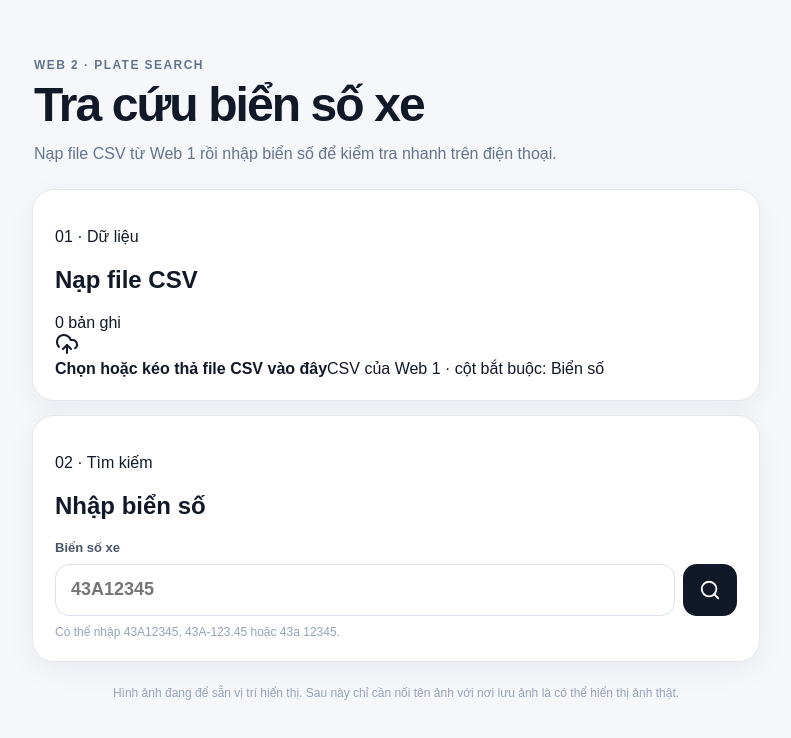
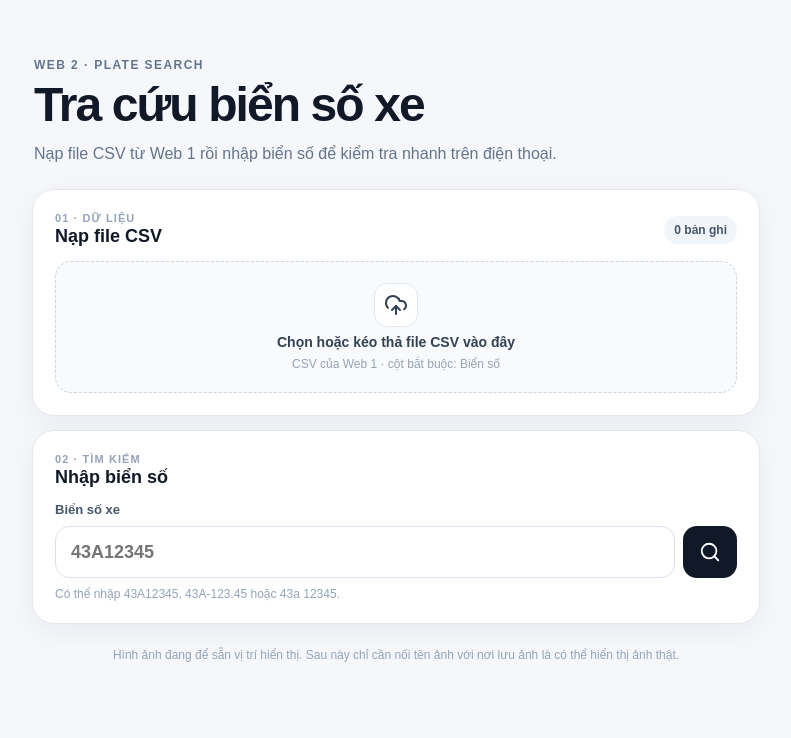
Before and after one commit to BaoNguyen777/web2-plate-search, a Next.js app: page / in a window 1280 px wide. Shown: the top 738 px of the page, without its empty margins (244-1035 px from the left). Built offline with nearby package versions, Linux system fonts and the light colour scheme.

Commit message:
style: add CSV upload and result details

```diff
--- a/app/globals.css
+++ b/app/globals.css
@@ -9,21 +9,42 @@ button { cursor: pointer; }
 h1 { margin: 0; font-size: clamp(30px, 8vw, 48px); line-height: 1.05; letter-spacing: -.04em; }
 .subtitle { margin: 12px 0 0; color: #64748b; line-height: 1.55; }
 .card { background: #fff; border: 1px solid #e5e7eb; border-radius: 22px; padding: 18px; box-shadow: 0 8px 30px rgba(15,23,42,.05); margin-bottom: 14px; }
+.sectionHeading { display: flex; align-items: center; justify-content: space-between; gap: 12px; margin-bottom: 14px; }
+.sectionHeading h2 { margin: 2px 0 0; font-size: 18px; }
+.sectionEyebrow { margin: 0; color: #94a3b8; font-size: 11px; font-weight: 800; letter-spacing: .1em; text-transform: uppercase; }
+.recordCount { white-space: nowrap; padding: 7px 10px; border-radius: 999px; background: #f1f5f9; color: #475569; font-size: 12px; font-weight: 700; }
+.uploadBox { min-height: 132px; border: 1.5px dashed #cbd5e1; border-radius: 16px; background: #f8fafc; display: flex; flex-direction: column; align-items: center; justify-content: center; text-align: center; gap: 7px; padding: 18px; color: #475569; transition: .2s ease; cursor: pointer; }
+.uploadBox:hover { border-color: #64748b; background: #f1f5f9; }
+.uploadBox strong { font-size: 14px; color: #334155; overflow-wrap: anywhere; }
+.uploadBox span { color: #94a3b8; font-size: 12px; }
+.uploadIcon { width: 44px; height: 44px; display: grid; place-items: center; border-radius: 13px; background: #fff; color: #334155; border: 1px solid #e2e8f0; }
+.loadedFile { margin-top: 10px; display: flex; align-items: center; gap: 8px; padding: 11px 12px; border-radius: 12px; background: #f8fafc; color: #475569; font-size: 13px; }
+.loadedFile span { min-width: 0; flex: 1; overflow: hidden; text-overflow: ellipsis; white-space: nowrap; }
+.loadedFile b { color: #111827; font-size: 12px; white-space: nowrap; }
+.fileError { margin: 10px 0 0; color: #b45309; font-size: 13px; line-height: 1.45; }
 .label { display: block; margin-bottom: 9px; font-size: 13px; font-weight: 700; color: #475569; }
 .searchRow { display: flex; gap: 8px; }
 .input { width: 100%; min-width: 0; height: 52px; border: 1px solid #dbe1ea; border-radius: 14px; padding: 0 15px; outline: none; font-size: 18px; font-weight: 700; text-transform: uppercase; }
 .input:focus { border-color: #111827; box-shadow: 0 0 0 3px rgba(17,24,39,.08); }
 .searchBtn { flex: 0 0 54px; height: 52px; border: 0; border-radius: 14px; background: #111827; color: white; display: grid; place-items: center; }
+.searchBtn:active { transform: scale(.97); }
 .hint { margin: 9px 0 0; color: #94a3b8; font-size: 12px; }
 .result { border-radius: 18px; padding: 17px; }
 .result.success { background: #ecfdf3; border: 1px solid #bbf7d0; }
 .result.empty { background: #f8fafc; border: 1px solid #e2e8f0; }
-.result.error { background: #fff7ed; border: 1px solid #fed7aa; }
 .resultTop { display: flex; align-items: center; gap: 12px; }
-.icon { width: 42px; height: 42px; border-radius: 13px; display: grid; place-items: center; background: white; }
+.icon { width: 42px; height: 42px; flex: 0 0 42px; border-radius: 13px; display: grid; place-items: center; background: white; }
 .result h2 { margin: 0; font-size: 18px; }
 .result p { margin: 5px 0 0; color: #64748b; font-size: 14px; }
-.plate { margin: 16px 0 0; padding: 15px; border-radius: 14px; background: white; border: 1px solid #e5e7eb; text-align: center; font-size: 28px; font-weight: 900; letter-spacing: .08em; }
-.imageSlot { margin-top: 12px; height: 170px; border-radius: 14px; border: 1px dashed #cbd5e1; background: #f8fafc; display: grid; place-items: center; color: #94a3b8; text-align: center; padding: 20px; }
+.matchCard { margin-top: 14px; padding: 12px; border-radius: 15px; background: rgba(255,255,255,.72); border: 1px solid rgba(187,247,208,.8); }
+.plate { padding: 15px; border-radius: 14px; background: white; border: 1px solid #e5e7eb; text-align: center; font-size: 28px; font-weight: 900; letter-spacing: .08em; }
+.details { display: grid; grid-template-columns: repeat(3, 1fr); gap: 7px; margin-top: 8px; }
+.details div { min-width: 0; padding: 9px; border-radius: 10px; background: #f8fafc; }
+.details span, .details strong { display: block; overflow: hidden; text-overflow: ellipsis; white-space: nowrap; }
+.details span { color: #94a3b8; font-size: 10px; margin-bottom: 3px; }
+.details strong { color: #334155; font-size: 11px; }
+.imageSlot { margin-top: 10px; min-height: 170px; border-radius: 14px; border: 1px dashed #cbd5e1; background: #f8fafc; display: grid; place-items: center; color: #94a3b8; text-align: center; padding: 20px; }
+.imageSlot small { display: block; margin-top: 5px; color: #cbd5e1; overflow-wrap: anywhere; }
 .footerNote { color: #94a3b8; font-size: 12px; line-height: 1.5; text-align: center; padding: 8px 20px; }
+@media (max-width: 420px) { .details { grid-template-columns: 1fr; } .details div { display: flex; align-items: center; justify-content: space-between; gap: 10px; } .details span { margin: 0; } }
 @media (min-width: 700px) { .shell { padding-top: 48px; } .card { padding: 22px; } }
```
